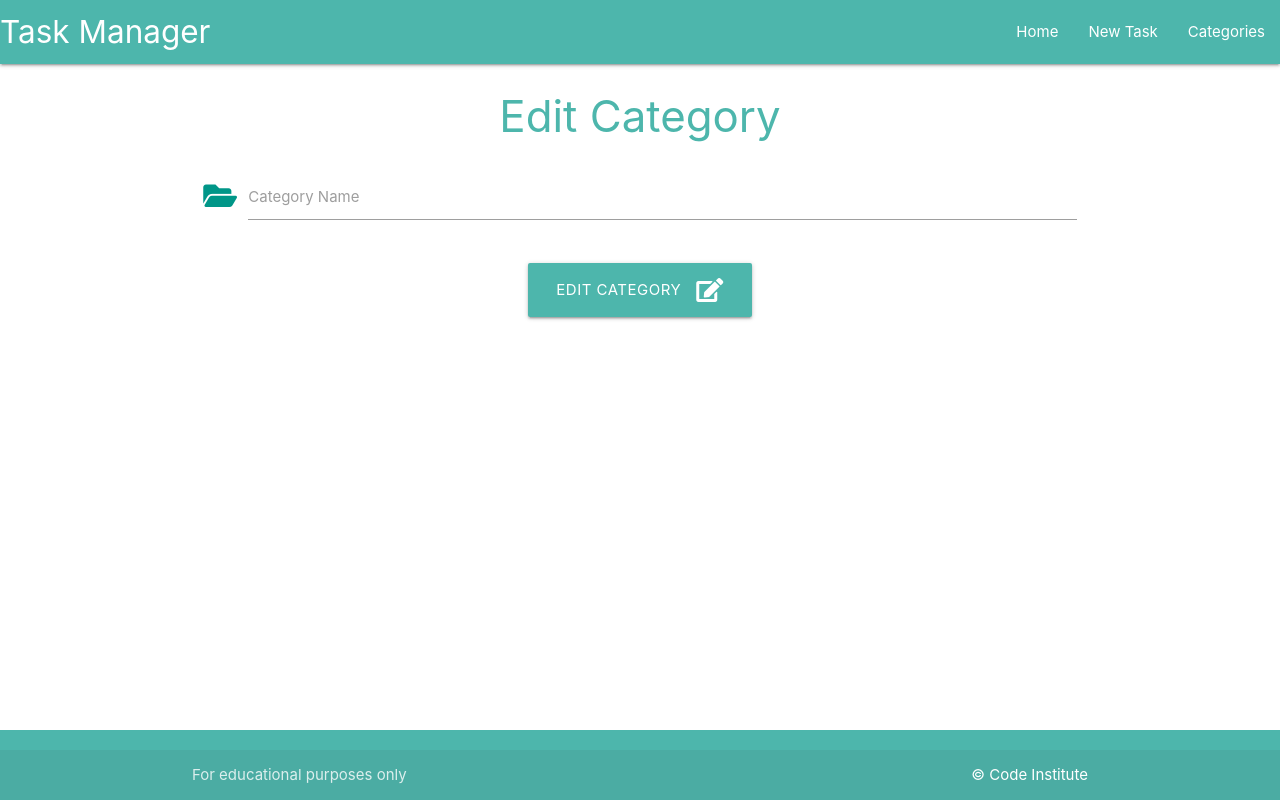
After one commit to spangen87/flask-sqlalchemy-task-manager, a Flask app: template taskmanager/templates/edit_category.html in a window 1280 px wide. The commit adds this page. Run offline with Flask 2, Linux system fonts and the light colour scheme; the template is opened without the code that fills it, so the values that code supplies are empty.

Commit message:
Add possibility to edit categories

```diff
--- a/taskmanager/templates/categories.html
+++ b/taskmanager/templates/categories.html
@@ -21,7 +21,7 @@
                     I am convenient because I require little markup to use effectively.</p>
             </div>
             <div class="card-action">
-                <a href="#" class="btn teal lighten-2">Edit</a>
+                <a href="{{ url_for('edit_category', category_id=category.id) }}" class="btn teal lighten-2">Edit</a>
                 <a href="#" class="btn red">Delete</a>
             </div>
         </div>
--- /dev/null
+++ b/taskmanager/templates/edit_category.html
@@ -0,0 +1,26 @@
+{% extends "base.html" %}
+{% block content %}
+
+<h3 class="teal-text text-lighten-2 center-align">Edit Category</h3>
+
+<div class="row">
+    <form class="col s12" method="POST" action="{{ url_for('edit_category', category_id=category.id) }}">
+        <!-- category_name -->
+        <div class="row">
+            <div class="input-field col s12">
+                <i class="fas fa-folder-open prefix teal-text darken-2"></i>
+                <input id="category_name" name="category_name" value="{{ category.category_name }}" minlength="3" maxlength="25" type="text" class="validate" required>
+                <label for="category_name">Category Name</label>
+            </div>
+        </div>
+        <div class="row">
+            <div class="col s12 center-align">
+                <button type="submit" class="btn-large teal lighten-2">
+                    Edit Category <i class="fas fa-edit right"></i>
+                </button>
+            </div>
+        </div>
+    </form>
+</div>
+
+{% endblock %}
```
Also changed, not shown: taskmanager/routes.py (+10 -0 lines).
